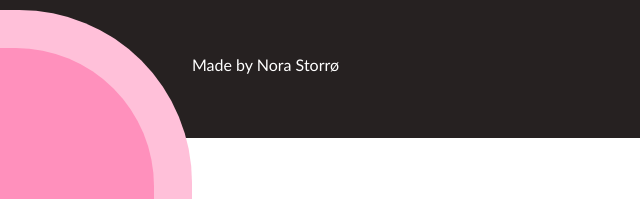
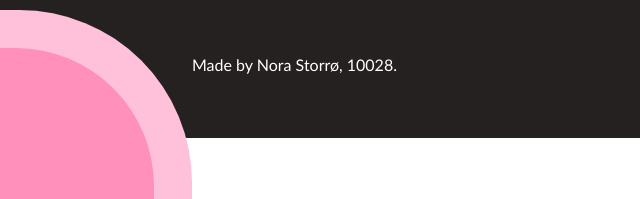
Before and after one commit to norsto/advancedCSS-portfolio, a plain HTML site: page index.html in a window 1280 px wide. Shown: the part 2759-2958 px from the top of the page, 0-640 px from the left. Drawn offline with Linux system fonts and the light colour scheme.

Commit message:
minor detail

```diff
--- a/index.html
+++ b/index.html
@@ -167,7 +167,7 @@
             say a PNG. I’ve coded after the DRY principles as much as I was capable of, which reduces the amounts of lines used.
         </p>
     </article>
-    <p class="madeby">Made by Nora Storrø</p>
+    <p class="madeby">Made by Nora Storrø, 10028.</p>
 </section>
 
 <div class="drawing__bottom--under">
```
